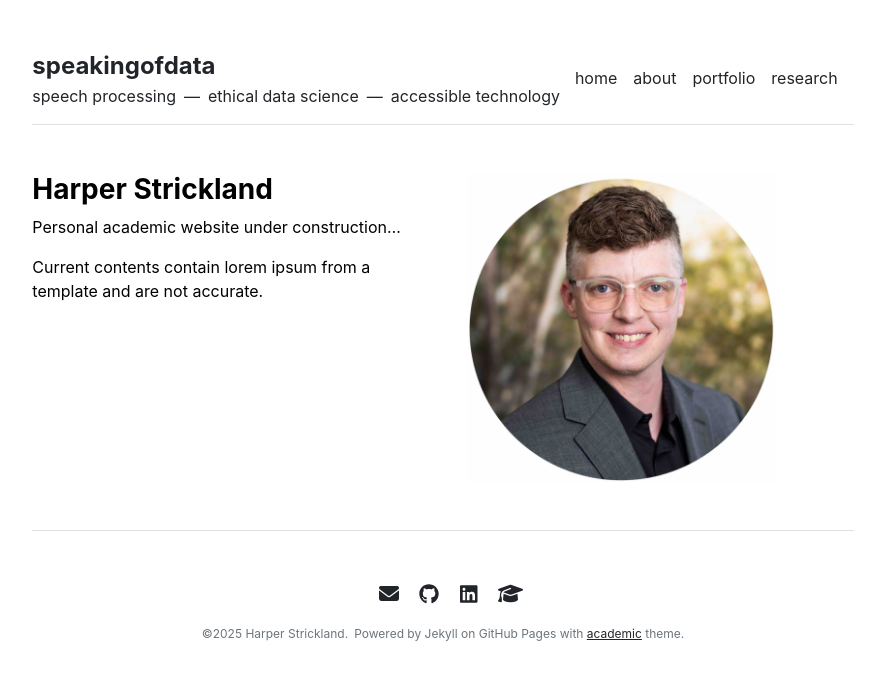
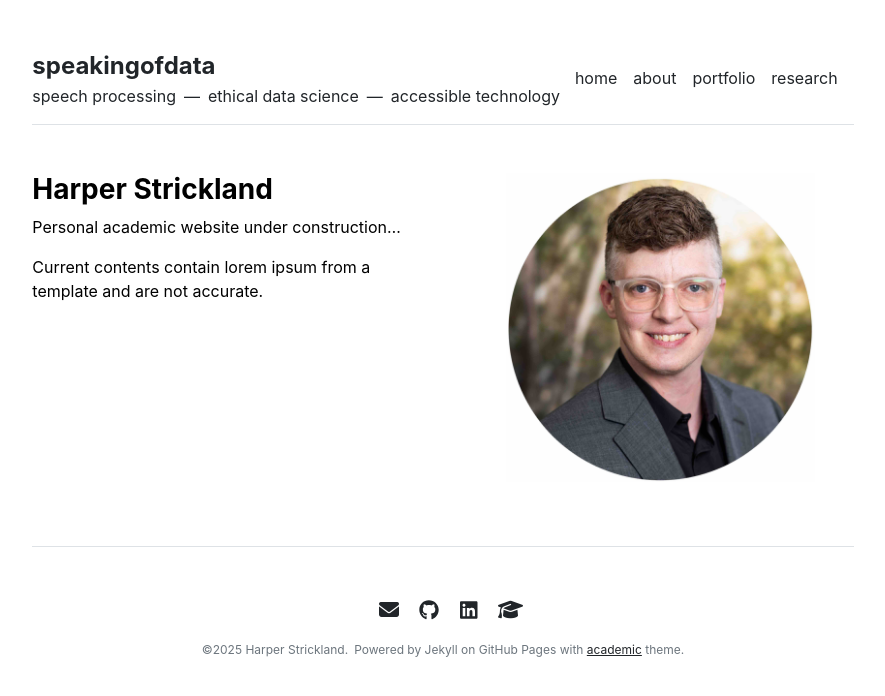
Before and after one commit to speakingofdata/speakingofdata.github.io, a Jekyll site: the page built from index.md, in a window 1280 px wide. Shown: the top 696 px of the page, without its empty margins (197-1082 px from the left). Built offline with Jekyll 4.4.1, drawn with Linux system fonts in a browser that asks for light colours; nearby versions of some CDN libraries.

Commit message:
Update home.html

```diff
--- a/_layouts/home.html
+++ b/_layouts/home.html
@@ -8,7 +8,8 @@ layout: default
     {{ content }}
   </div>
   <div class="col-md-6">
-    <img src="{{ site.github.url }}/assets/img/profile.jpg" alt="Harper Strickland - headshot of a white adult with short hair, glasses, black shirt and gray suit jacket" width="80%">
+    <p style="text-align: center;"><img src="{{ site.github.url }}/assets/img/profile.jpg" alt="Harper Strickland - headshot of a white adult with short hair, glasses, black shirt and gray suit jacket" width="80%">
+    </p>
   </div>
 </div>
 
```
